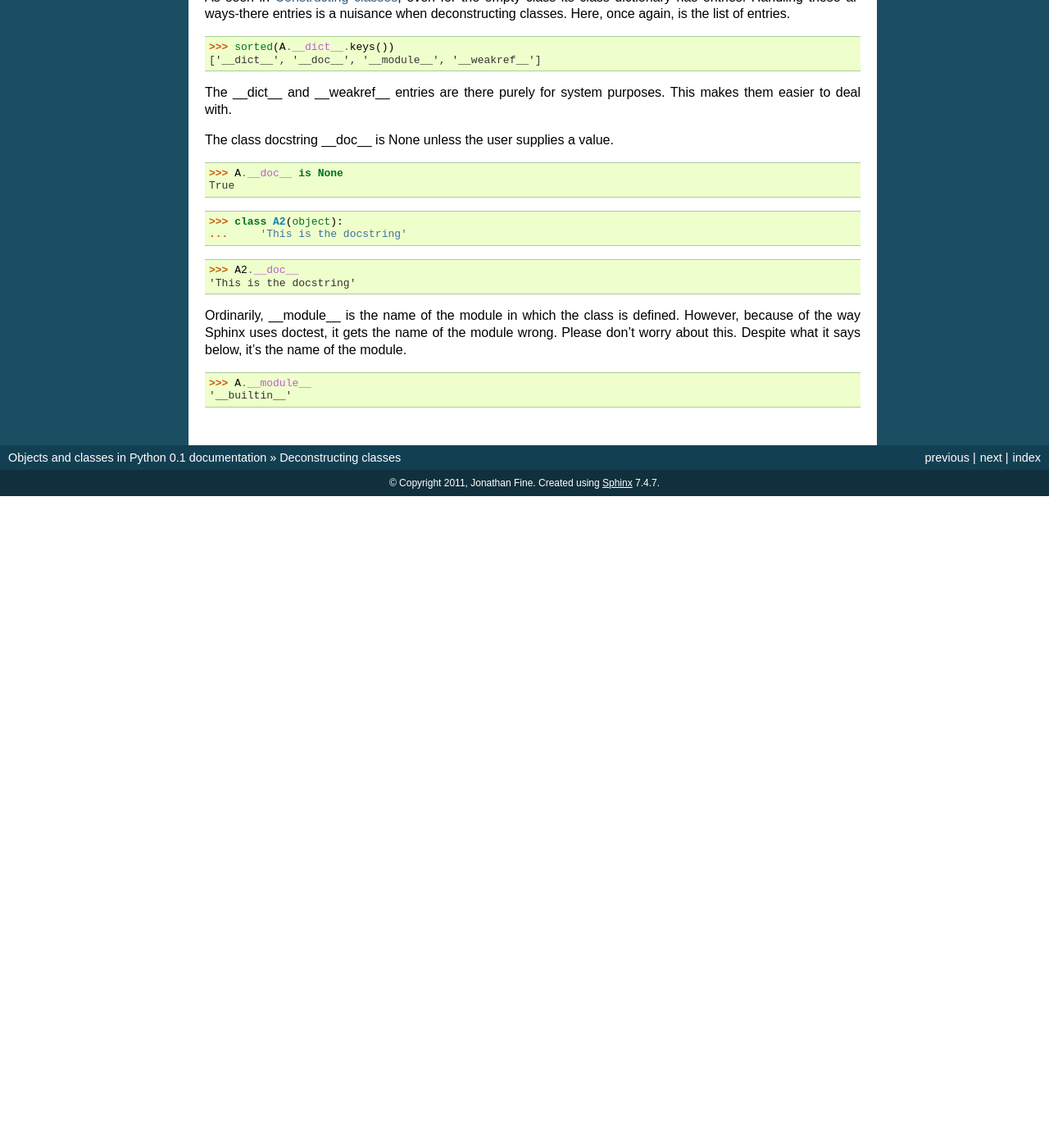
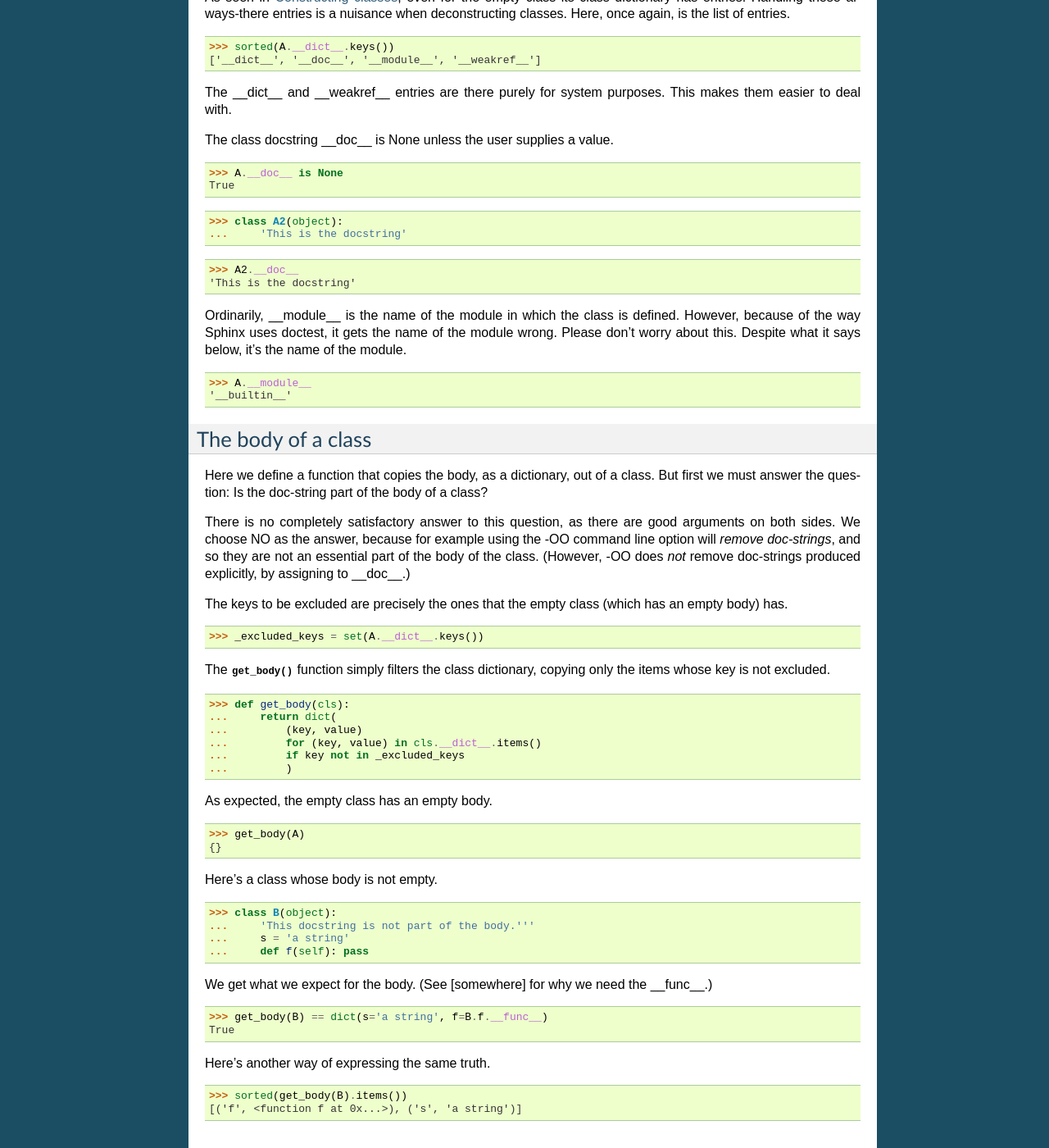
Before and after one commit to nazrulworld/jfine-python-classes-tutorial, a Sphinx documentation site: the page built from source/deconstruct.rst, in a window 1280 px wide and 1400 px high, scrolled down 644 px. Shown: the whole window at 82% size. Built offline with Sphinx 7.4.7, drawn with Linux system fonts in a browser that asks for light colours; before the commit the page ends 1249 px from its top, so only the background shows below that.

Commit message:
The body of a class.

```diff
--- a/source/deconstruct.rst
+++ b/source/deconstruct.rst
@@ -62,3 +62,57 @@ what it says below, it's the name of the module.
 
 >>> A.__module__
 '__builtin__'
+
+
+The body of a class
+-------------------
+
+Here we define a function that copies the body, as a dictionary, out
+of a class.  But first we must answer the question: Is the doc-string
+part of the body of a class?
+
+There is no completely satisfactory answer to this question, as there
+are good arguments on both sides.  We choose NO as the answer, because
+for example using the -OO command line option will *remove
+doc-strings*, and so they are not an essential part of the body of the
+class.  (However, -OO does *not* remove doc-strings produced
+explicitly, by assigning to __doc__.)
+
+The keys to be excluded are precisely the ones that the empty class
+(which has an empty body) has.
+
+>>> _excluded_keys = set(A.__dict__.keys())
+
+The :func:`get_body` function simply filters the class dictionary,
+copying only the items whose key is not excluded.
+
+>>> def get_body(cls):
+...     return dict(
+...         (key, value)
+...         for (key, value) in cls.__dict__.items()
+...         if key not in _excluded_keys
+...         )
+
+As expected, the empty class has an empty body.
+
+>>> get_body(A)
+{}
+
+Here's a class whose body is not empty.
+
+>>> class B(object):
+...     'This docstring is not part of the body.'''
+...     s = 'a string'
+...     def f(self): pass
+
+
+We get what we expect for the body.  (See [somewhere] for why we need
+the __func__.)
+
+>>> get_body(B) == dict(s='a string', f=B.f.__func__)
+True
+
+Here's another way of expressing the same truth.
+
+>>> sorted(get_body(B).items())
+[('f', <function f at 0x...>), ('s', 'a string')]
```
Also changed, not shown: TODO.txt (+14 -0 lines).
